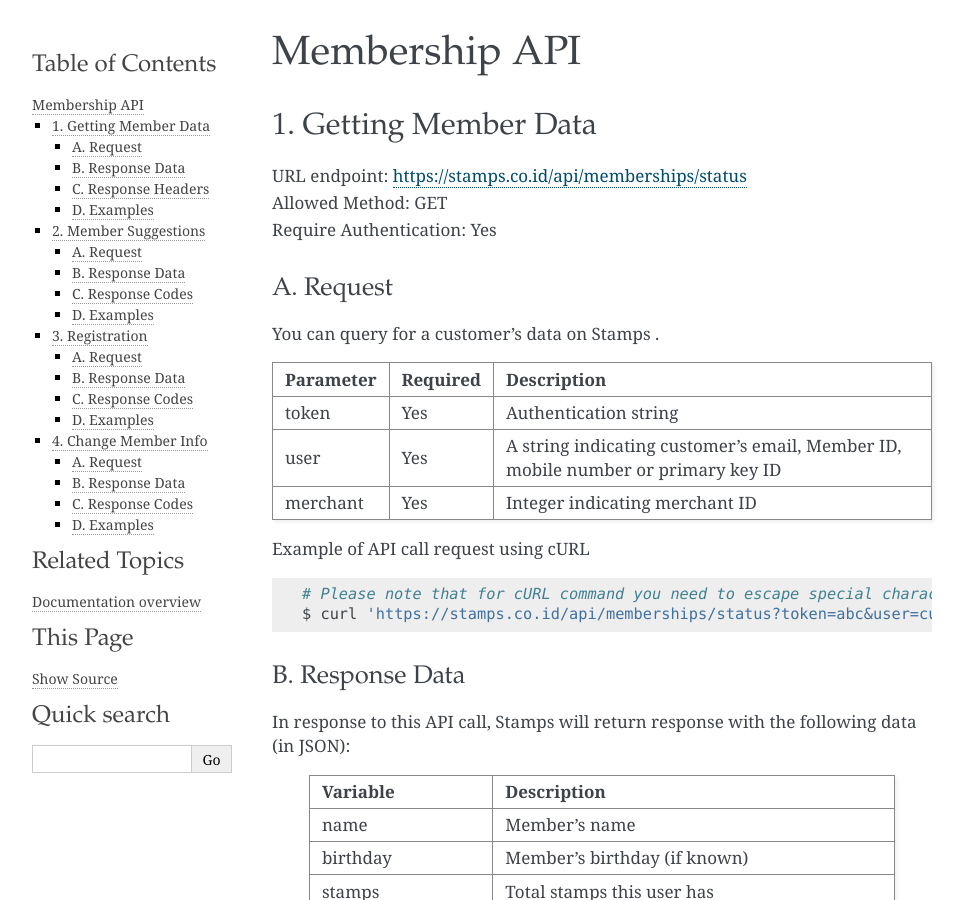
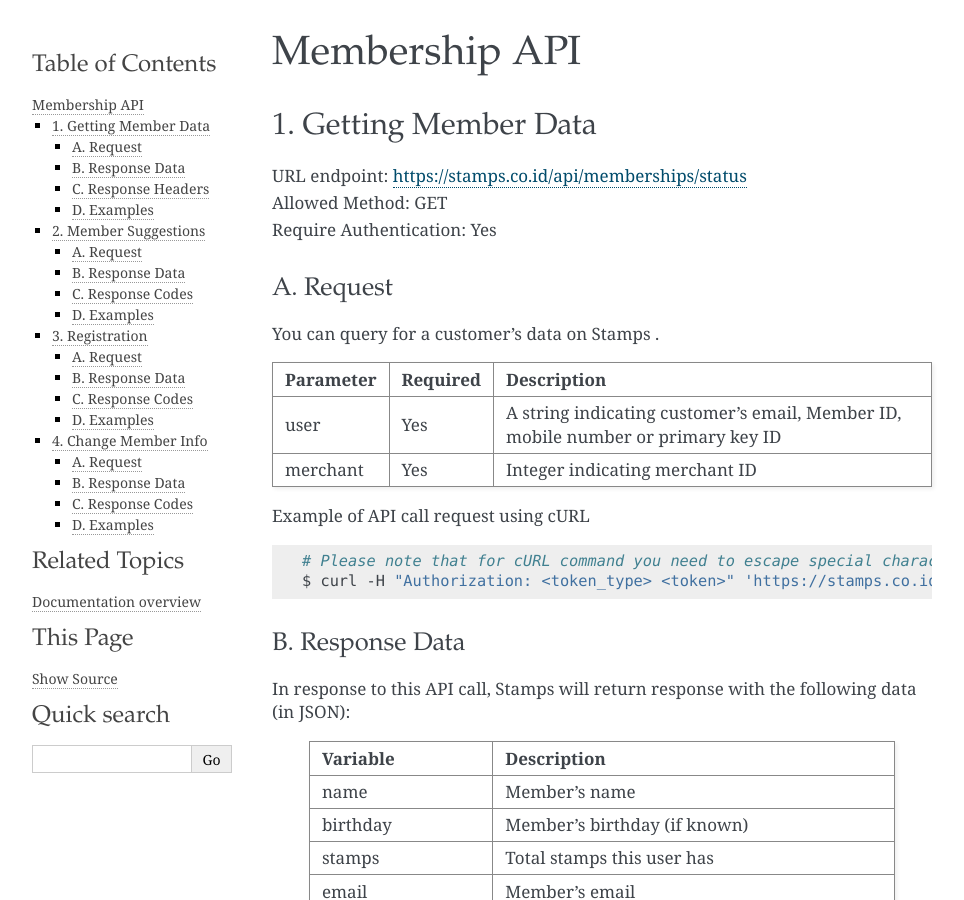
Before and after one commit to ui/stamps-api-docs, a Sphinx documentation site: the page built from source/legacy_customer_api.rst, in a window 1280 px wide and 900 px high. Shown: the whole window, without its empty margins (148-1112 px from the left). Built offline with Sphinx 7.4.7, drawn with Linux system fonts in a browser that asks for light colours; some of the changed text lies outside the part shown.

Commit message:
remove token part6 (#240)
* remove token part6

* update

```diff
--- a/source/legacy_customer_api.rst
+++ b/source/legacy_customer_api.rst
@@ -16,7 +16,6 @@ You can query for a customer's data on Stamps .
 =========== =========== =========================
 Parameter   Required    Description
 =========== =========== =========================
-token       Yes         Authentication string
 user        Yes         A string indicating customer's email, Member ID, mobile number or primary key ID
 merchant    Yes         Integer indicating merchant ID
 =========== =========== =========================
@@ -26,7 +25,7 @@ Example of API call request using cURL
 .. code-block :: bash
 
     # Please note that for cURL command you need to escape special characters
-    $ curl 'https://stamps.co.id/api/memberships/status?token=abc&user=customer@stamps.co.id&merchant=14'
+    $ curl -H "Authorization: <token_type> <token>" 'https://stamps.co.id/api/memberships/status?user=customer@stamps.co.id&merchant=14'
 
 
 B. Response Data
@@ -145,7 +144,6 @@ characters, this API returns a list of possible member matches.
 =========== =========== =========================
 Parameter   Required    Description
 =========== =========== =========================
-token       Yes         Authentication string
 query       Yes         A string indicating query
                         to be processed for the suggestions API
 merchant    Yes         Integer indicating merchant ID
@@ -155,7 +153,7 @@ Example of API call request using cURL:
 
 .. code-block :: bash
 
-    $ curl 'https://stamps.co.id/api/memberships/suggestions?token=abc&query=steve&merchant=14'
+    $ curl -H "Authorization: <token_type> <token>" 'https://stamps.co.id/api/memberships/suggestions?query=steve&merchant=14'
 
 
 B. Response Data
@@ -249,7 +247,6 @@ containing an automatically generated password.
 =========== =========== =========================
 Parameter   Required    Description
 =========== =========== =========================
-token       Yes         Authentication string
 merchant    Yes         Integer indicating merchant ID
 name        Yes         Customer's name
 email       Yes         Customer's email
@@ -265,7 +262,7 @@ Example of API call request using cURL:
 
 .. code-block :: bash
 
-    $ curl -X POST -H "Content-Type: application/json" https://stamps.co.id/api/memberships/register -i -d '{ "token": "secret", "name": "me", "email": "me@mail.com", "member_id": "123412341234", "phone": "+62215600010", "birthday": "1991-10-19", "gender": "Female", "merchant": 14, "address": "221b Baker Street", "store": 2}'
+    $ curl -X POST -H "Content-Type: application/json" -H "Authorization: <token_type> <token>" https://stamps.co.id/api/memberships/register -i -d '{ "name": "me", "email": "me@mail.com", "member_id": "123412341234", "phone": "+62215600010", "birthday": "1991-10-19", "gender": "Female", "merchant": 14, "address": "221b Baker Street", "store": 2}'
 
 
 B. Response Data
@@ -343,7 +340,6 @@ or other websites.
 Parameter   Required    Description
 =========== =========== =========================
 id          Yes         Customer's integer primary key ID
-token       Yes         Authentication string
 merchant    Yes         Integer indicating merchant ID
 name        Yes         Customer's name
 birthday    Yes         Customer's birthday (with format YYYY-MM-DD)
@@ -358,7 +354,7 @@ Example of API call request using cURL:
 
 .. code-block :: bash
 
-    $ curl -X POST -H "Content-Type: application/json" https://stamps.co.id/api/memberships/change -i -d '{ "token": "secret", "id": 123, "name": "me", "email": "me@mail.com", "member_id": "123412341234", "phone": "+62215600010", "birthday": "1991-10-19", "gender": "Female", "merchant": 14, "address": "221b Baker Street"}'
+    $ curl -X POST -H "Content-Type: application/json" -H "Authorization: <token_type> <token>" https://stamps.co.id/api/memberships/change -i -d '{ "id": 123, "name": "me", "email": "me@mail.com", "member_id": "123412341234", "phone": "+62215600010", "birthday": "1991-10-19", "gender": "Female", "merchant": 14, "address": "221b Baker Street"}'
 
 
 B. Response Data
--- a/source/promo_code_api.rst
+++ b/source/promo_code_api.rst
@@ -15,7 +15,6 @@ A. Request
 ==================  =========== =========================
 Parameter           Required    Description
 ==================  =========== =========================
-token               Yes         Authentication token in string
 promo_code          Yes         Promo Code's code
 store               Yes         Integer indicating store ID
 channel             No          Channel of a transaction, see :ref:`channel mapping <Channel Mapping>`
@@ -28,7 +27,7 @@ Example of API call request using cURL
 
 .. code-block :: bash
 
-    $ curl 'https://stamps.co.id/api/promo-codes/validate?token=123&promo_code=PROMO_CODE&store=123'
+    $ curl -H "Authorization: <token_type> <token>" 'https://stamps.co.id/api/promo-codes/validate?promo_code=PROMO_CODE&store=123'
 
 
 B. Response
--- a/source/stamps_api.rst
+++ b/source/stamps_api.rst
@@ -211,7 +211,6 @@ Payload example in JSON:
 .. code-block :: bash
 
     {
-        "token": "secret",
         "user": 1865,
         "stamps": 1,
         "notes": "test"
```
Also changed, not shown: source/legacy_redemption_api.rst (+2 -5 lines), source/testing.rst (+2 -8 lines).
